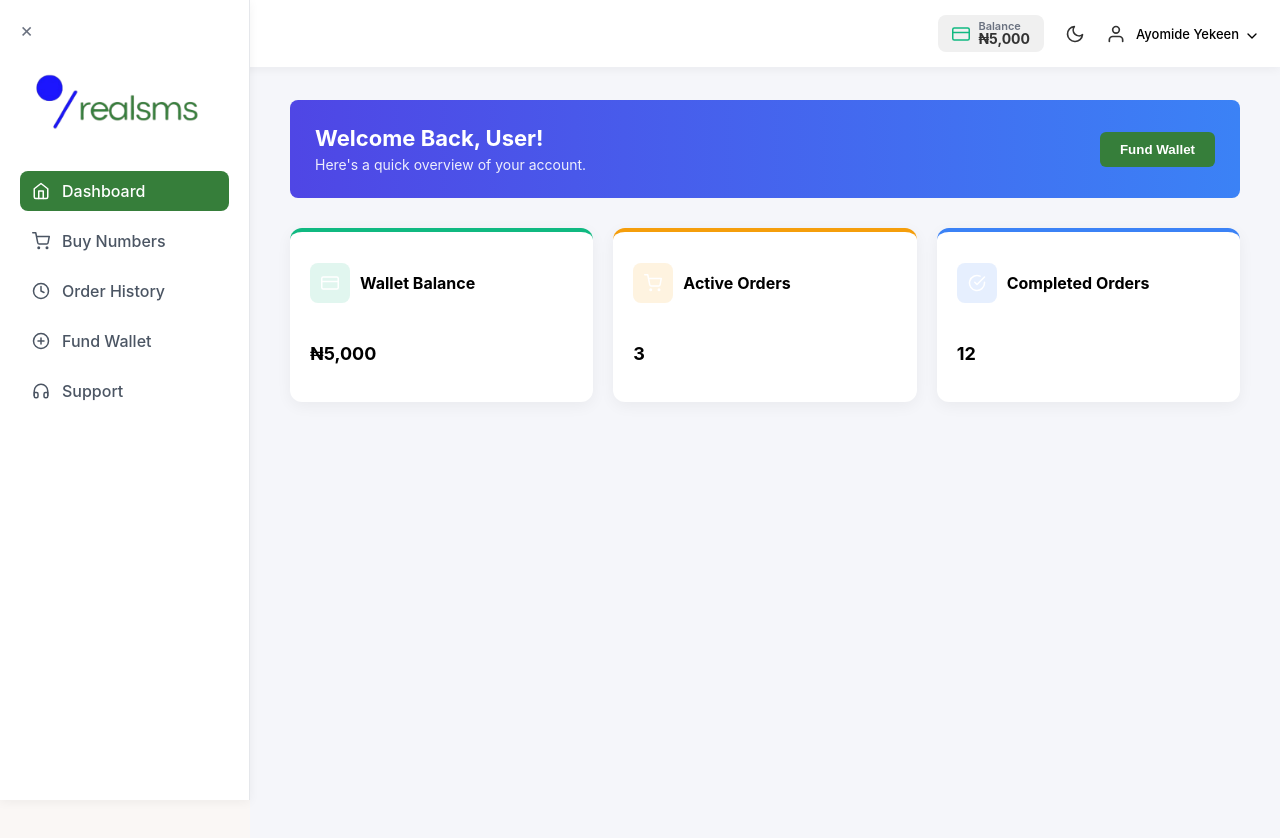
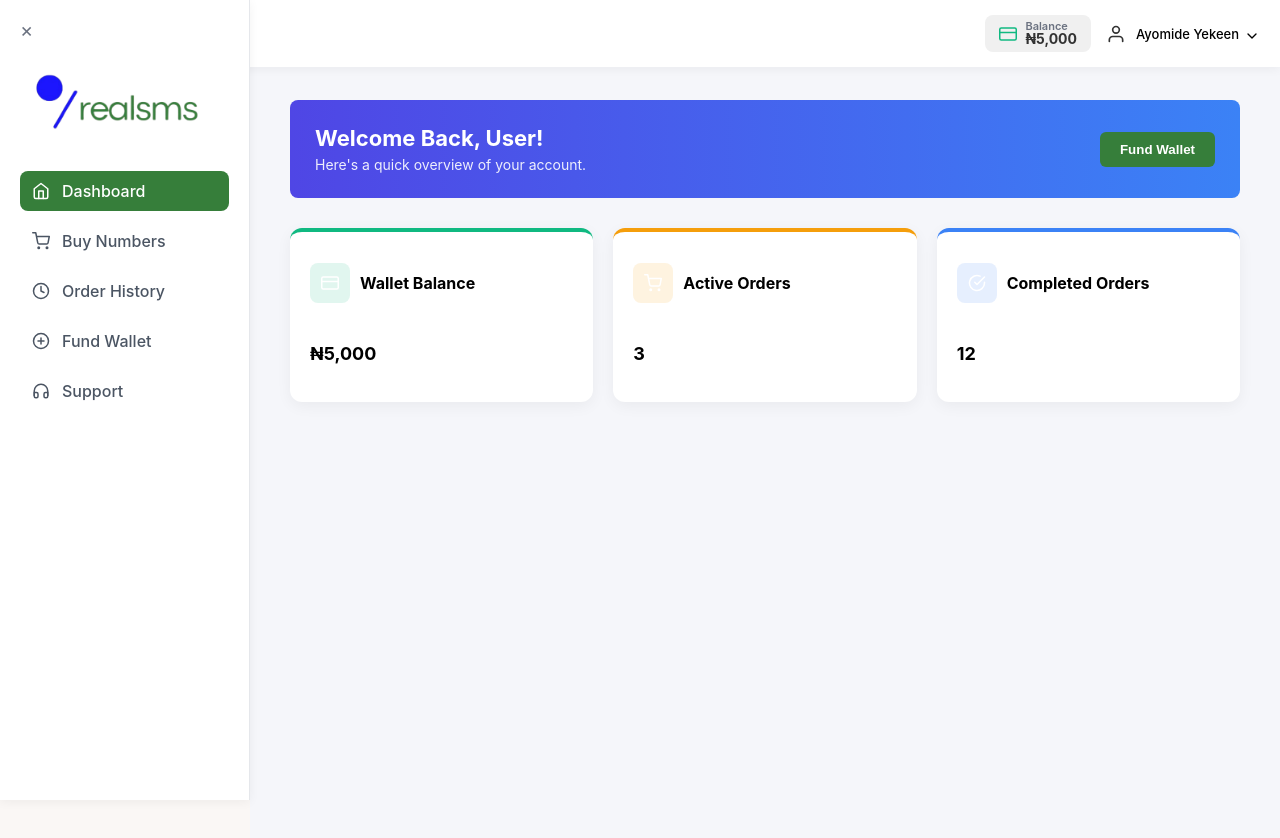
Before and after one commit to ay30bg/realsms, a React (Create React App) app: page / in a window 1280 px wide. Shown: the top 838 px of the page. Built offline with nearby package versions, Linux system fonts and the light colour scheme.

Commit message:
Update Topbar.jsx

```diff
--- a/src/components/Topbar.jsx
+++ b/src/components/Topbar.jsx
@@ -1,8 +1,6 @@
 import React, { useState, useEffect } from "react";
 import {
   FiUser,
-  FiSun,
-  FiMoon,
   FiCreditCard,
   FiChevronDown,
   FiSettings,
@@ -14,12 +12,10 @@ import "../styles/topbar.css";
 import { useBalance } from "../context/BalanceContext"; // ✅ import balance context
 
 const Topbar = ({ toggleSidebar }) => {
-  const [darkMode, setDarkMode] = useState(false);
   const [dropdownOpen, setDropdownOpen] = useState(false);
   const [displayBalance, setDisplayBalance] = useState(0);
 
   const navigate = useNavigate();
-  const toggleDarkMode = () => setDarkMode(!darkMode);
   const toggleDropdown = () => setDropdownOpen(!dropdownOpen);
 
   const handleLogout = () => {
@@ -50,7 +46,7 @@ const Topbar = ({ toggleSidebar }) => {
   }, [balance]);
 
   return (
-    <div className={`topbar ${darkMode ? "dark" : ""}`}>
+    <div className="topbar">
       {/* Left section: Hamburger + optional logo/title */}
       <div className="topbar-left">
         <div className="hamburger" onClick={toggleSidebar}>
@@ -58,7 +54,7 @@ const Topbar = ({ toggleSidebar }) => {
         </div>
       </div>
 
-      {/* Right section: Balance, Dark Mode, Profile */}
+      {/* Right section: Balance and Profile */}
       <div className="topbar-right">
         {/* Balance */}
         <div className="balance">
@@ -67,11 +63,6 @@ const Topbar = ({ toggleSidebar }) => {
             <span>Balance</span>
             <strong>₦{displayBalance.toLocaleString()}</strong>
           </div>
-        </div>
-
-        {/* Dark mode toggle */}
-        <div className="dark-mode-toggle" onClick={toggleDarkMode}>
-          {darkMode ? <FiSun size={20} /> : <FiMoon size={20} />}
         </div>
 
         {/* Profile */}
```
